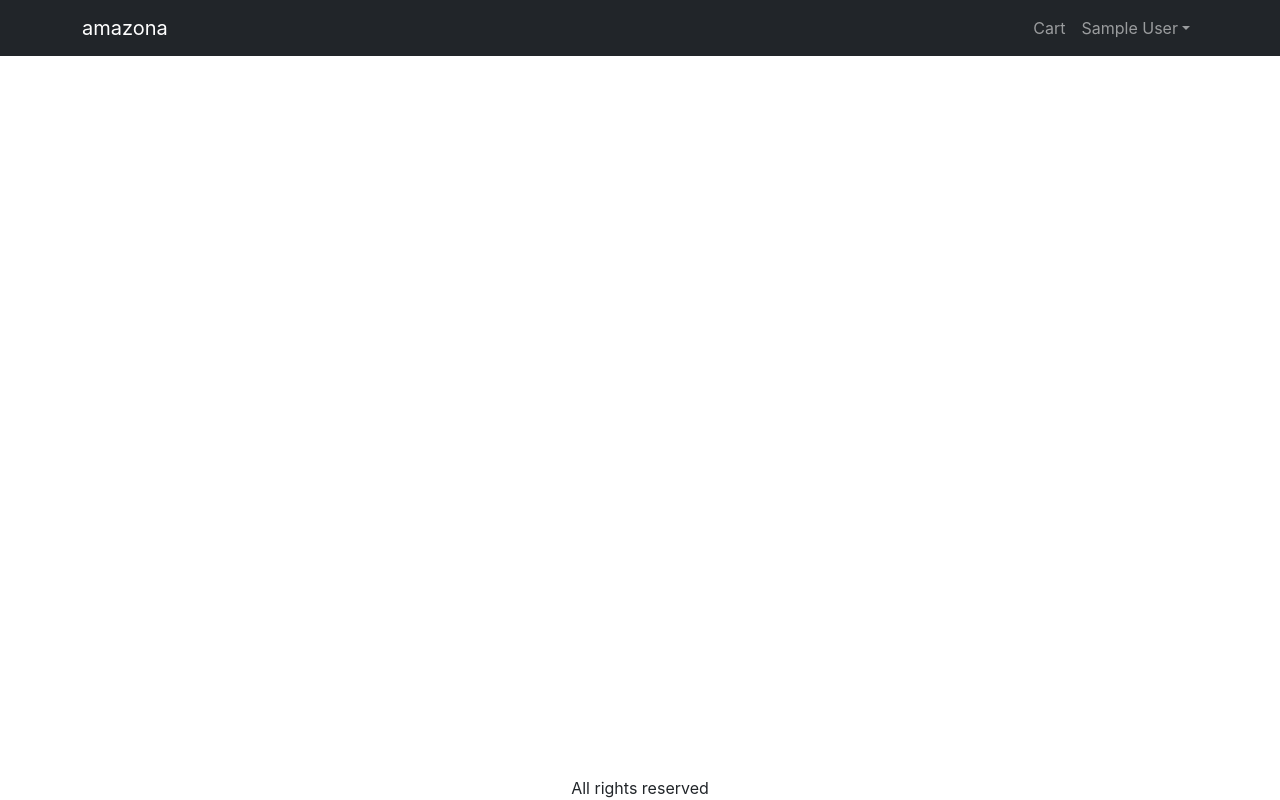
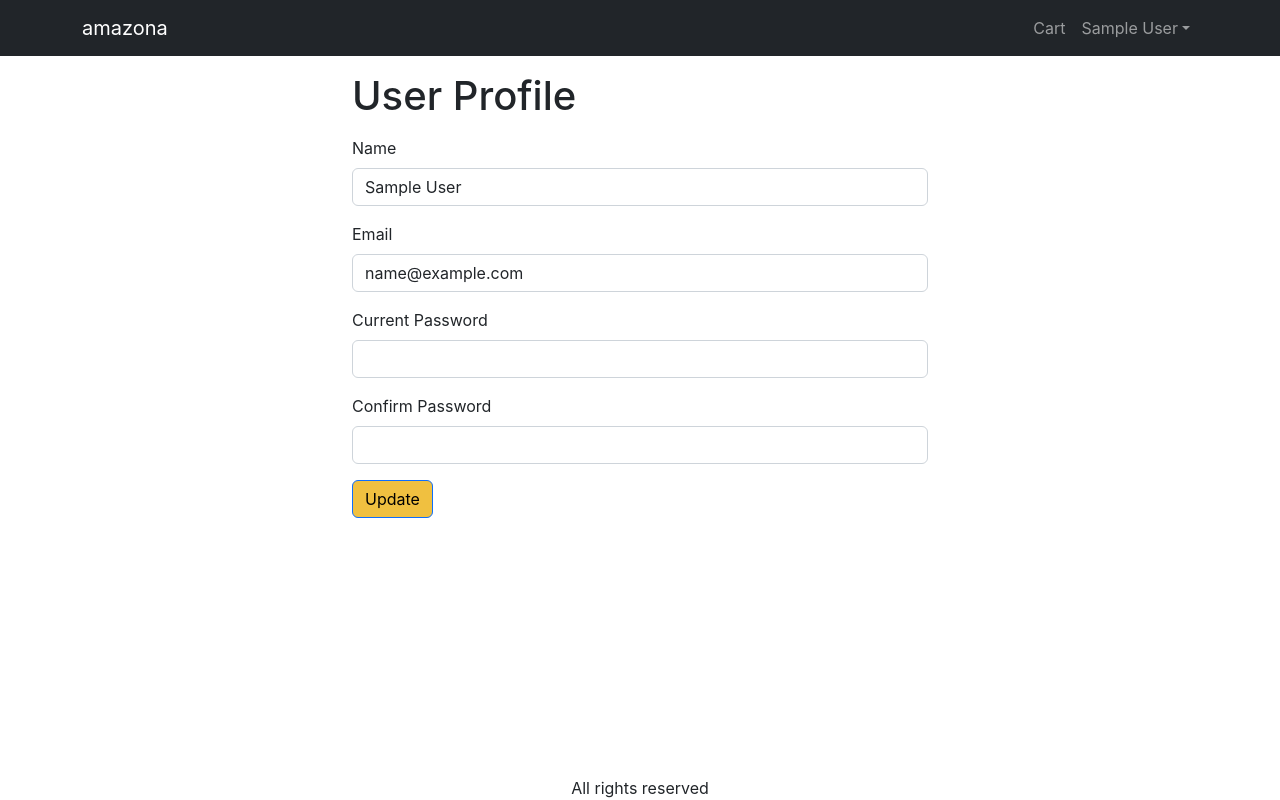
Before and after one commit to alvinmcl/ecommerce, a React (Create React App) app in the folder design/: page /profile in a window 1280 px wide. Built offline with nearby package versions, Linux system fonts and the light colour scheme; sample sign-in values are in the browser's storage.

Commit message:
user profile

```diff
--- a/design/src/App.js
+++ b/design/src/App.js
@@ -19,6 +19,7 @@
 import PlaceOrderScreen from './screens/PlaceOrderScreen';
 import OrderScreen from './screens/OrderScreen';
 import OrderHistoryScreen from './screens/OrderHistoryScreen';
+import ProfileScreen from './screens/ProfileScreen';
 
 function App() {
   const { state, dispatch: ctxDispatch } = useContext(Store);
@@ -29,6 +30,7 @@
     localStorage.removeItem('userInfo');
     localStorage.removeItem('shippingAddressObj');
     localStorage.removeItem('paymentMethodObj');
+    window.location.href = '/signin';
   };
 
   return (
@@ -85,6 +87,7 @@
               <Route path="/product/:slug" element={<ProductScreen />} />
               <Route path="/signin" element={<SigninScreen />} />
               <Route path="/signup" element={<SignupScreen />} />
+              <Route path="/profile" element={<ProfileScreen />} />
               <Route path="/shipping" element={<ShippingAddressScreen />} />
               <Route path="/placeorder" element={<PlaceOrderScreen />} />
               <Route path="/order/:id" element={<OrderScreen />} />
--- /dev/null
+++ b/design/src/screens/ProfileScreen.js
@@ -0,0 +1,118 @@
+import React, { useContext, useReducer, useState } from 'react';
+import { Helmet } from 'react-helmet-async';
+import { Store } from '../Store';
+import Form from 'react-bootstrap/Form';
+import Button from 'react-bootstrap/Button';
+import { toast } from 'react-toastify';
+import { getError } from '../utils';
+import axios from 'axios';
+import LoadingBox from '../components/LoadingBox';
+
+const reducer = (state, action) => {
+  switch (action.type) {
+    case 'UPDATE_REQUEST':
+      return { ...state, loadingUpdate: true };
+    case 'UPDATE_SUCCESS':
+      return { ...state, loadingUpdate: false };
+    case 'UPDATE_FAIL':
+      return { ...state, loadingUpdate: false };
+
+    default:
+      return state;
+  }
+};
+
+export default function ProfileScreen() {
+  const { state, dispatch: ctxDispatch } = useContext(Store);
+  const { userInfo } = state;
+
+  const [name, setName] = useState(userInfo.name);
+  const [email, setEmail] = useState(userInfo.email);
+  const [password, setPassword] = useState('');
+  const [confirmPassword, setConfirmPassword] = useState('');
+
+  const [loadingUpdate, dispatch] = useReducer(reducer, {
+    loadingUpdate: false,
+  });
+
+  const submitHandler = async (e) => {
+    e.preventDefault();
+
+    if (password !== confirmPassword) {
+      toast.error('password does not match');
+    } else {
+      try {
+        dispatch({ type: 'UPDATE_REQUEST' });
+        const { data } = await axios.put(
+          '/api/users/profile',
+          {
+            name,
+            email,
+            password,
+            confirmPassword,
+          },
+          {
+            headers: { Authorization: `Bearer ${userInfo.token}` },
+          }
+        );
+        dispatch({ type: 'UPDATE_SUCCESS' });
+        ctxDispatch({ type: 'USER_SIGNIN', payload: data });
+        localStorage.setItem('userInfo', JSON.stringify(data));
+        toast.success('User updated successfully');
+      } catch (err) {
+        dispatch({ type: 'UPDATE_FAIL' });
+        toast.error(getError(err));
+      }
+    }
+  };
+  return (
+    <div className="container small-container">
+      <Helmet>
+        <title>User Profile</title>
+      </Helmet>
+      <h1 className="my-3">User Profile</h1>
+      <form onSubmit={submitHandler}>
+        <Form.Group className="mb-3" controlId="name">
+          <Form.Label>Name</Form.Label>
+          <Form.Control
+            value={name}
+            onChange={(e) => setName(e.target.value)}
+            required
+          ></Form.Control>
+        </Form.Group>
+        <Form.Group className="mb-3" controlId="email">
+          <Form.Label>Email</Form.Label>
+          <Form.Control
+            type="email"
+            value={email}
+            onChange={(e) => setEmail(e.target.value)}
+            required
+          ></Form.Control>
+        </Form.Group>
+        <Form.Group className="mb-3" controlId="password">
+          <Form.Label>Current Password</Form.Label>
+          <Form.Control
+            type="password"
+            value={password}
+            onChange={(e) => setPassword(e.target.value)}
+            required
+          ></Form.Control>
+        </Form.Group>
+        <Form.Group className="mb-3" controlId="confirmPassword">
+          <Form.Label>Confirm Password</Form.Label>
+          <Form.Control
+            type="password"
+            value={confirmPassword}
+            onChange={(e) => setConfirmPassword(e.target.value)}
+            required
+          ></Form.Control>
+        </Form.Group>
+        <div className="mb-3">
+          <Button type="submit" variant="primary">
+            Update
+          </Button>
+        </div>
+      </form>
+    </div>
+  );
+}
```
Also changed, not shown: 1 other file (tests, documents, lock files or other folders).
